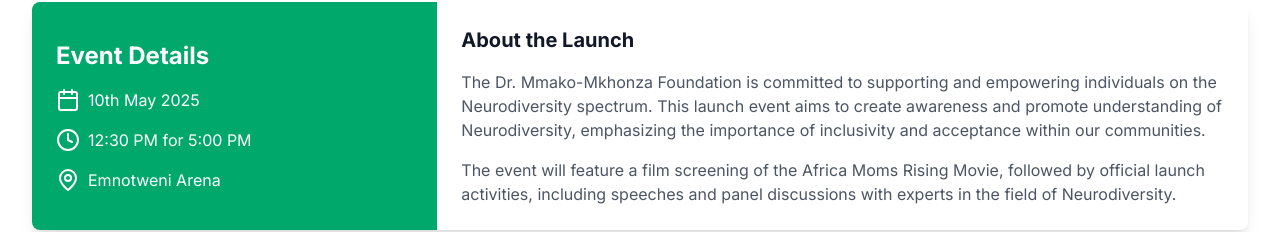
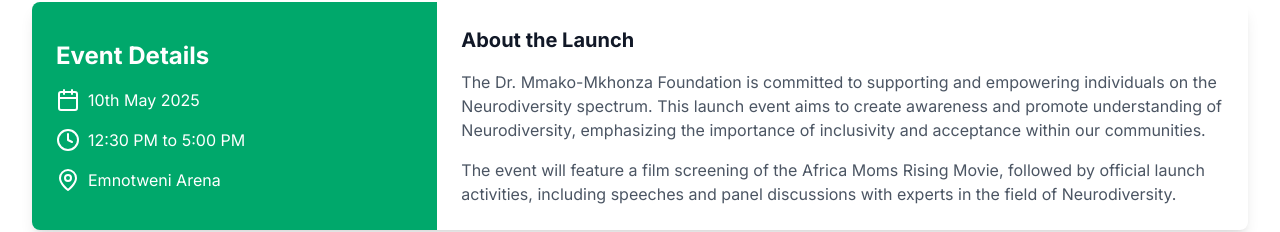
Before and after one commit to sthwalo/DrMmako, a React (Vite) app: page /foundation in a window 1280 px wide. Shown: the part 1176-1408 px from the top of the page. Built offline with nearby package versions, Linux system fonts and the light colour scheme.

Commit message:
preposition

```diff
--- a/src/pages/Foundation.tsx
+++ b/src/pages/Foundation.tsx
@@ -76,7 +76,7 @@
                   </li>
                   <li className="flex items-start">
                     <Clock className="h-6 w-6 mr-2 flex-shrink-0" />
-                    <span>12:30 PM for 5:00 PM</span>
+                    <span>12:30 PM to 5:00 PM</span>
                   </li>
                   <li className="flex items-start">
                     <MapPin className="h-6 w-6 mr-2 flex-shrink-0" />
```
